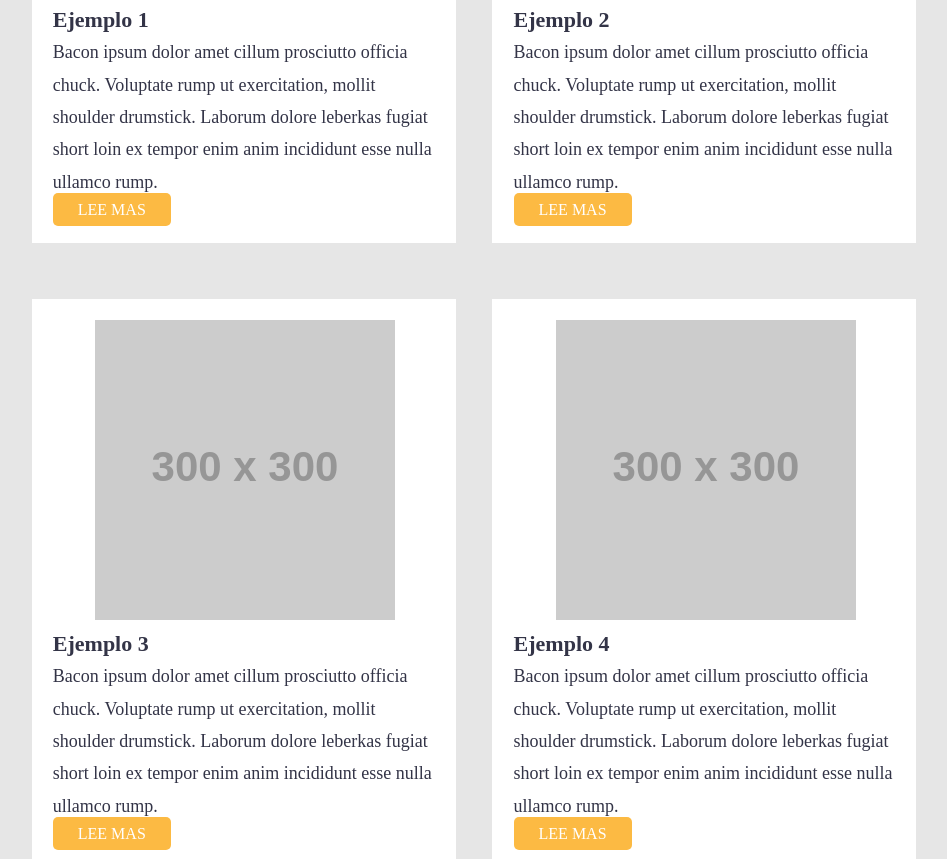
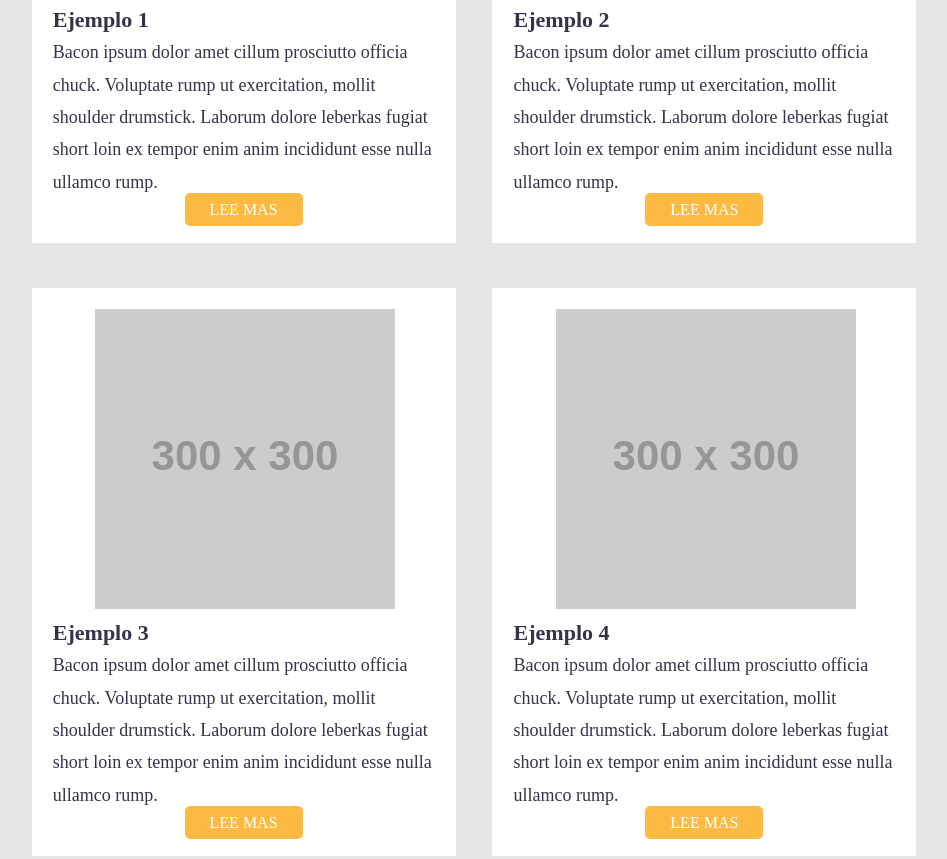
Before and after one commit to bluedem0n/Tini, a plain HTML site: page index.html in a window 1280 px wide. Shown: the part 1101-1960 px from the top of the page, without its empty margins (166-1113 px from the left). Drawn offline with Linux system fonts and the light colour scheme; placeholder pictures from the web are drawn by us.

Commit message:
Centrando boton

```diff
--- a/css/main.css
+++ b/css/main.css
@@ -53,3 +53,6 @@ footer {
 .parrafo-footer{
 	color: white;
 }
+.boton-center{
+	text-align: center;
+}
--- a/css/simple-grid.css
+++ b/css/simple-grid.css
@@ -101,14 +101,12 @@ p {
 
 .content {
   background-color: #E6E6E6;
-  height: 800px;
-  margin-bottom: -240px;
+  padding-bottom: 1%;
 }
-.content2 {
+/*.content2 {
   background-color: #E6E6E6;
-  height: 800px;
   margin-top: 5%;
-}
+}*/
 
 .row {
   position: relative;
--- a/index.html
+++ b/index.html
@@ -42,7 +42,9 @@
 							<img src="http://placehold.it/300x300">
 							<h3>Ejemplo 1</h3>
 							<p>Bacon ipsum dolor amet cillum prosciutto officia chuck. Voluptate rump ut exercitation, mollit shoulder drumstick. Laborum dolore leberkas fugiat short loin ex tempor enim anim incididunt esse nulla ullamco rump.</p>
+							<div class="boton-center">
 							<a class="boton-section" href="#"> LEE MAS</a>
+							</div>
 						</div>
 						</div>
 					</div>
@@ -51,14 +53,16 @@
 							<img src="http://placehold.it/300x300">
 							<h3>Ejemplo 2</h3>
 							<p>Bacon ipsum dolor amet cillum prosciutto officia chuck. Voluptate rump ut exercitation, mollit shoulder drumstick. Laborum dolore leberkas fugiat short loin ex tempor enim anim incididunt esse nulla ullamco rump.</p>
+							<div class="boton-center">
 							<a class="boton-section" href="#"> LEE MAS</a>
+							</div>
 						</div>
 					</div>
 				</div>
 			</div>
 		</div>
 	</section>
-	<section class="content2">
+	<section class="content">
 		<div class="container">
 			<div class="row">
 				<div class="col-12">
@@ -67,7 +71,9 @@
 							<img src="http://placehold.it/300x300">
 							<h3>Ejemplo 3</h3>
 							<p>Bacon ipsum dolor amet cillum prosciutto officia chuck. Voluptate rump ut exercitation, mollit shoulder drumstick. Laborum dolore leberkas fugiat short loin ex tempor enim anim incididunt esse nulla ullamco rump.</p>
+							<div class="boton-center">
 							<a class="boton-section" href="#"> LEE MAS</a>
+							</div>
 						</div>
 					</div>
 					<div class="col-6">
@@ -75,7 +81,10 @@
 							<img src="http://placehold.it/300x300">
 							<h3>Ejemplo 4</h3>
 							<p>Bacon ipsum dolor amet cillum prosciutto officia chuck. Voluptate rump ut exercitation, mollit shoulder drumstick. Laborum dolore leberkas fugiat short loin ex tempor enim anim incididunt esse nulla ullamco rump.</p>
-							<a class="boton-section" href="#"> LEE MAS</a>
+							<div class="boton-center">
+								<a class="boton-section" href="#"> LEE MAS</a>
+							</div>
+
 						</div>
 					</div>
 				</div>
```
